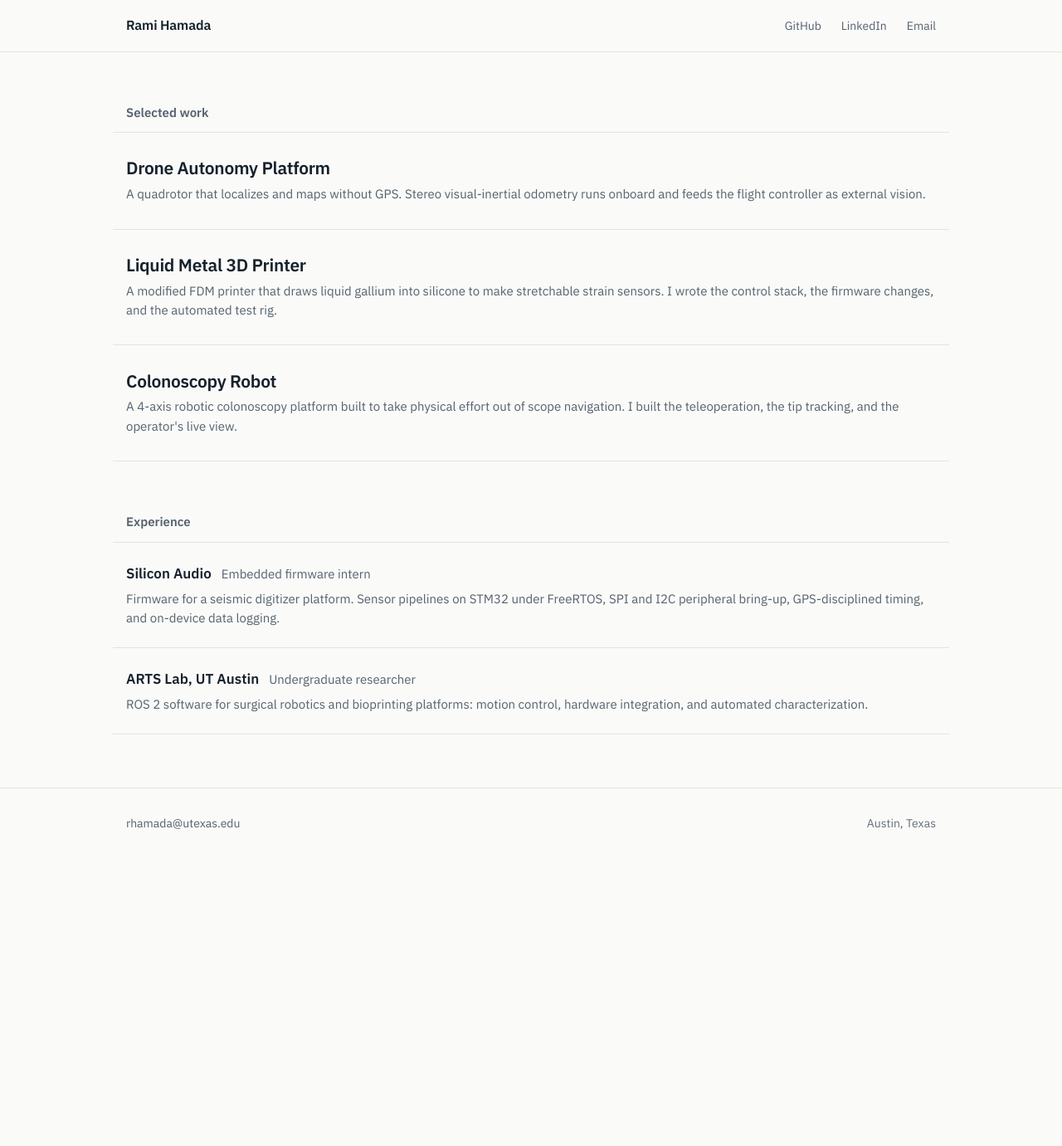
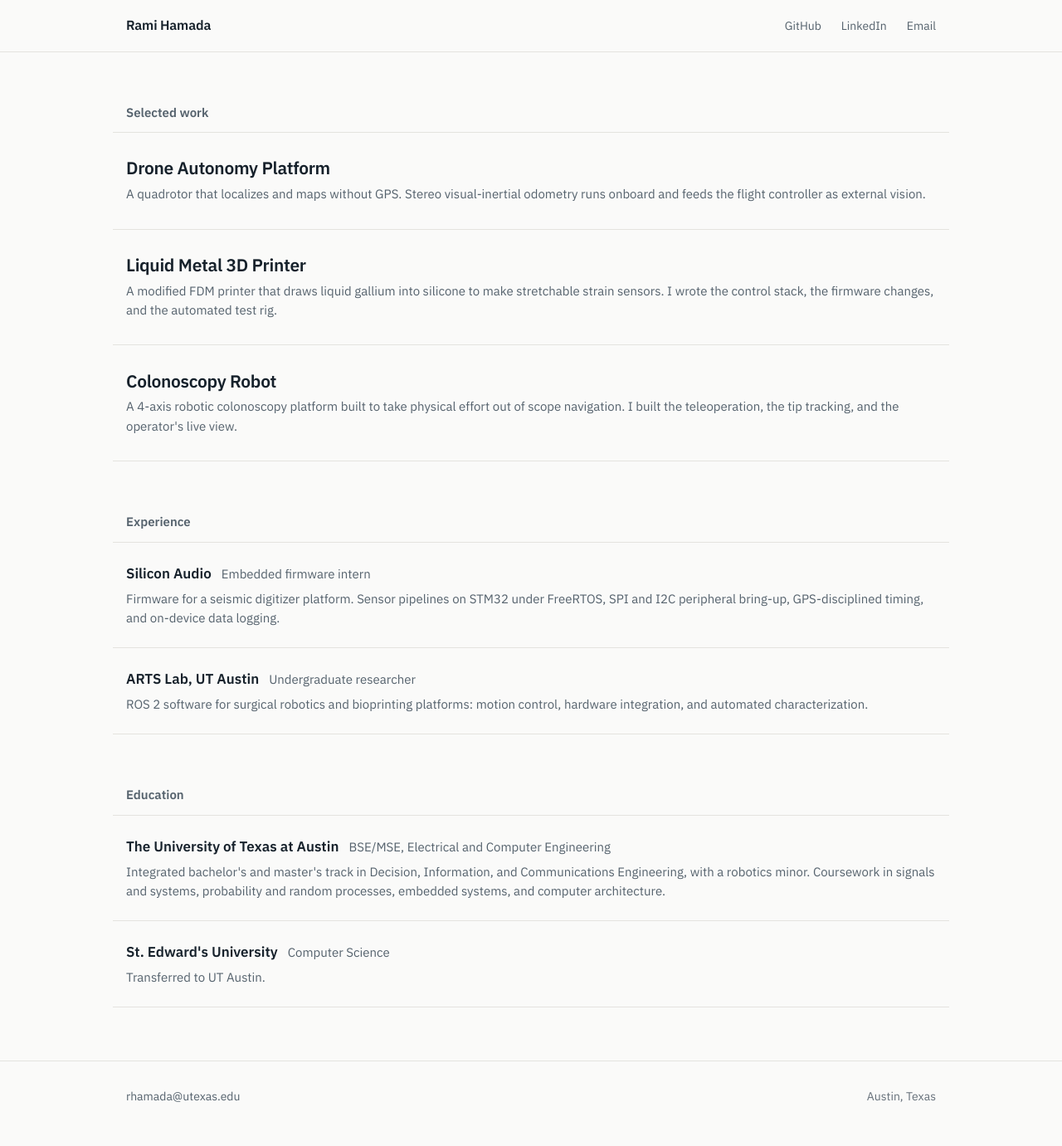
Before and after one commit to ramihmda/ramihamada-portfolio, a Jekyll site: the page built from index.md, in a window 1280 px wide. Shown: the whole page at 83% size. Built offline with Jekyll 4.4.1, drawn with Linux system fonts in a browser that asks for light colours; before the commit the page ends 1052 px from its top, so only the background shows below that.

Commit message:
Add education section

```diff
--- /dev/null
+++ b/_data/education.yml
@@ -0,0 +1,15 @@
+# `period` is optional. Fill in your expected graduation and this renders
+# under the entry; leave it out and nothing shows.
+#   period: "Expected May 2028"
+
+- org: The University of Texas at Austin
+  title: BSE/MSE, Electrical and Computer Engineering
+  detail: >-
+    Integrated bachelor's and master's track in Decision, Information, and
+    Communications Engineering, with a robotics minor. Coursework in signals
+    and systems, probability and random processes, embedded systems, and
+    computer architecture.
+
+- org: St. Edward's University
+  title: Computer Science
+  detail: Transferred to UT Austin.
--- a/_layouts/home.html
+++ b/_layouts/home.html
@@ -35,9 +35,28 @@ layout: default
         <span class="rolelist__title">{{ role.title }}</span>
       </div>
       <p class="rolelist__detail">{{ role.detail }}</p>
-      {%- if role.period %}<p class="rolelist__period">{{ role.period }}</p>{%- endif %}
+      {%- if role.period and role.period != '' %}<p class="rolelist__period">{{ role.period }}</p>{%- endif %}
     </li>
     {%- endfor %}
   </ul>
 </section>
 {%- endif %}
+
+{%- if site.data.education and site.data.education.size > 0 %}
+<section class="wrap">
+  <h2 class="section-heading" id="education">Education</h2>
+
+  <ul class="rolelist">
+    {%- for school in site.data.education %}
+    <li class="rolelist__item">
+      <div class="rolelist__head">
+        <span class="rolelist__org">{{ school.org }}</span>
+        <span class="rolelist__title">{{ school.title }}</span>
+      </div>
+      <p class="rolelist__detail">{{ school.detail }}</p>
+      {%- if school.period and school.period != '' %}<p class="rolelist__period">{{ school.period }}</p>{%- endif %}
+    </li>
+    {%- endfor %}
+  </ul>
+</section>
+{%- endif %}
```
Also changed, not shown: README.md.
